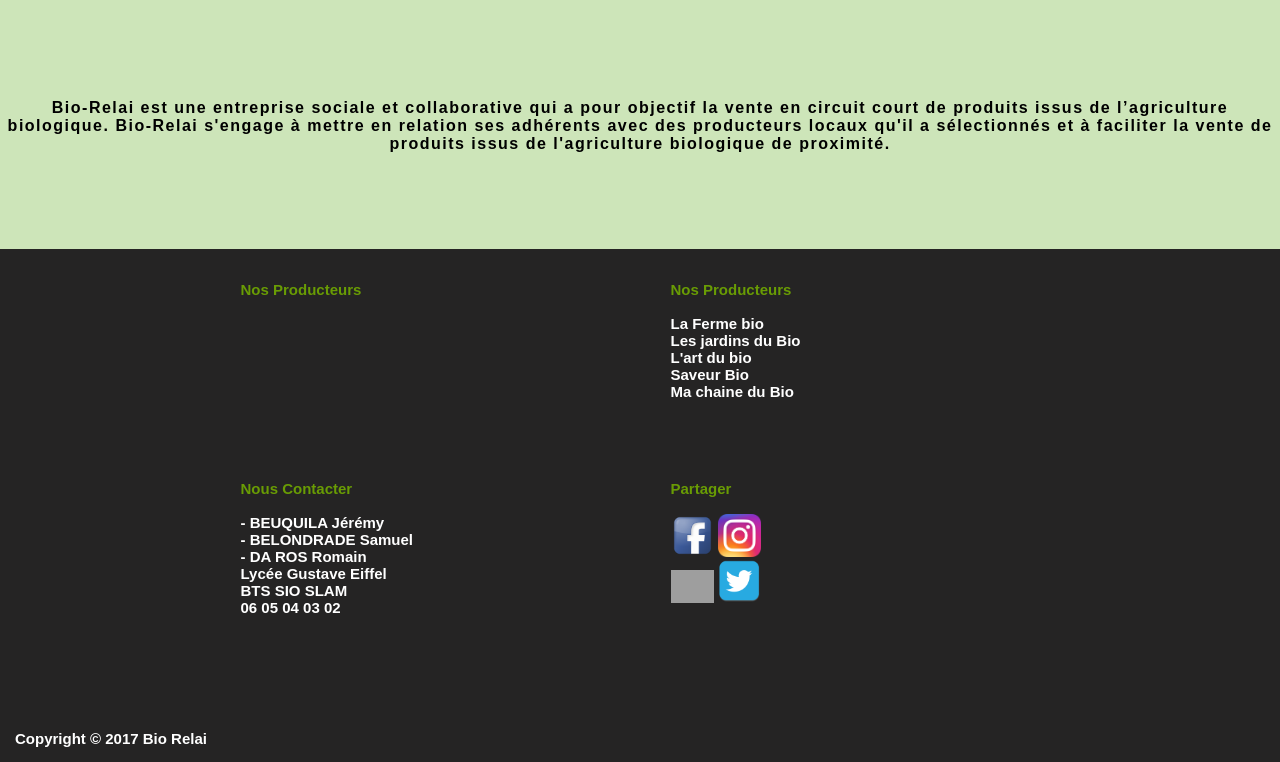
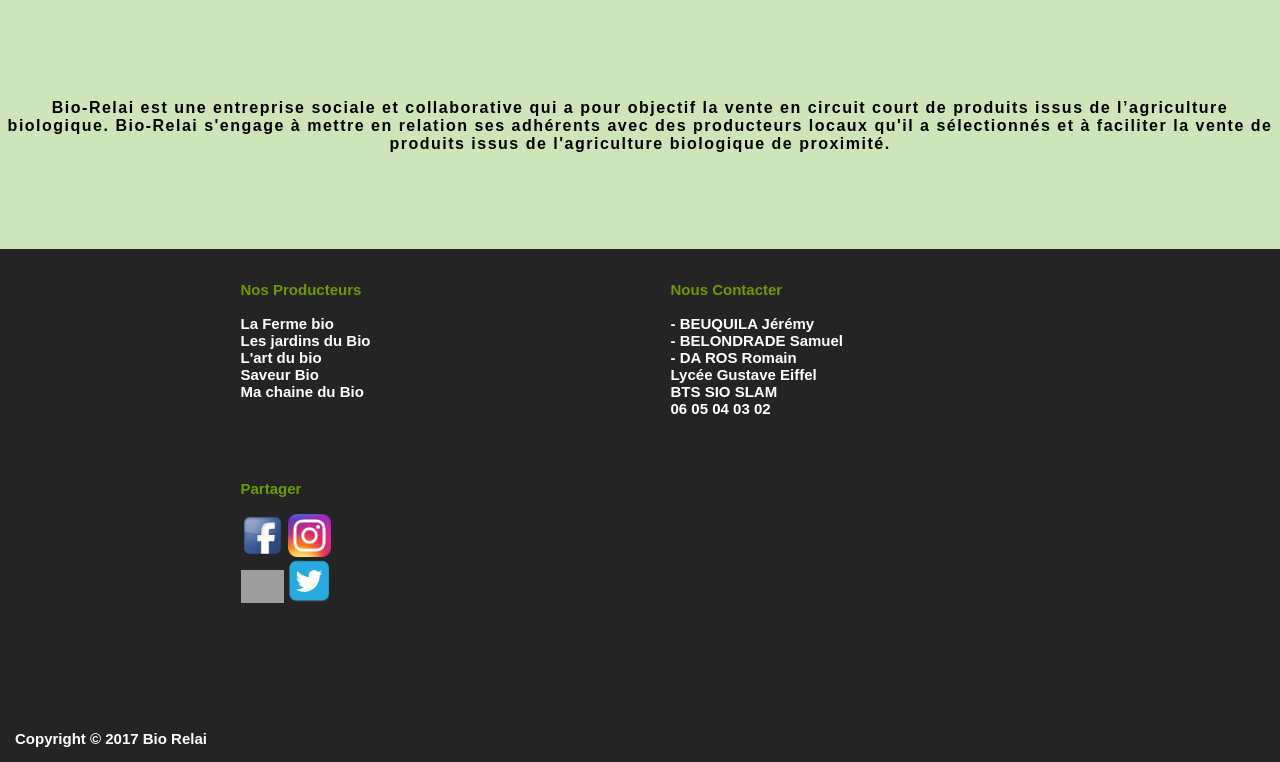
Before and after one commit to 0Chazam0/tpSLAM5, a PHP site: page / in a window 1280 px wide. Shown: the part 692-1454 px from the top of the page. Run offline with PHP 8.4, Linux system fonts and the light colour scheme; data comes from the database, SQL or seed files in the repository; data that the repository does not hold is empty; grey boxes are pictures that could not be loaded.

Commit message:
merci jerem !!!!

```diff
--- a/vue/bas.php
+++ b/vue/bas.php
@@ -5,12 +5,13 @@
     $_SESSION['ListeProducteur'] = new Producteurs(ProducteurDAO::selectListeProducteur());
 
     $formFooter = new Formulaire("post","index.php?menuPrincipal=Accueil","formFooter","formFooter");
-    $formFooter->ajouterComposantLigne($formFooter->creerLabelFor("Nos Producteurs ","lbltitreFooter"));
+
 
     foreach ($_SESSION['ListeProducteur']->getLesProducteurs() as $OBJ)
     {
       $tableauProducteur[] = $OBJ->getNom();
     }
+
     if (!isset($_SESSION['typeIdentite']) || $_SESSION['typeIdentite'] == 'C' ){
       $formFooter->ajouterComposantLigne($formFooter->concactComposantsProducteur($formFooter->creerLienP($formFooter->creerLabelFor("Nos Producteurs ","lbltitreFooter")),$tableauProducteur));
     }
```
